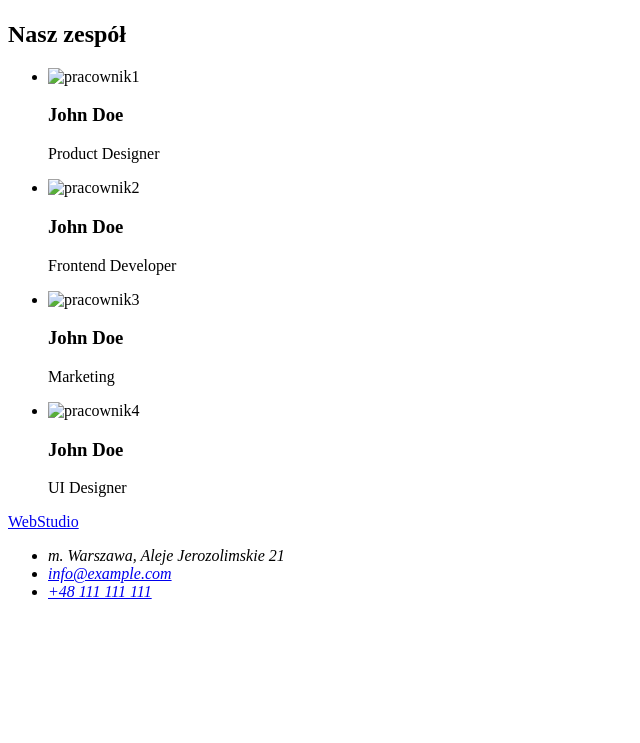
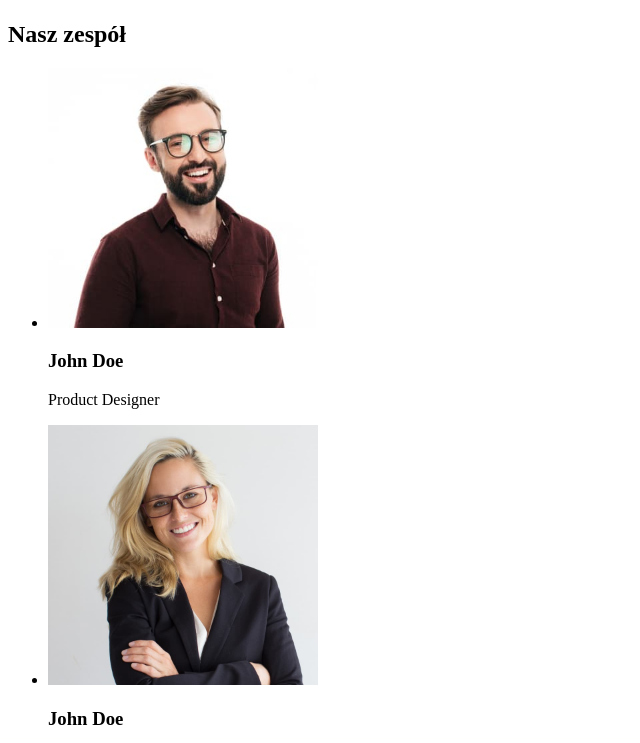
Before and after one commit to zanetamak/goit-markup-hw-01, a plain HTML site: page index.html in a window 1280 px wide. Shown: the part 1517-2260 px from the top of the page, without its empty margins (0-640 px from the left). Before the commit the page ends 2134 px from the top, so only its background shows below. Drawn offline with Linux system fonts and the light colour scheme; the site is published under a folder, as on GitHub Pages, so addresses that start at the root find nothing.

Commit message:
index html

```diff
--- a/index.html
+++ b/index.html
@@ -4,7 +4,7 @@
     <meta charset="UTF-8">
     <meta http-equiv="X-UA-Compatible" content="IE=edge">
     <meta name="viewport" content="width=device-width, initial-scale=1.0">
-    <title>Web Studio</title>
+    <title>Studio</title>
 </head>
 <body>
 <header>
@@ -72,22 +72,22 @@
         <h2>Nasz zespół</h2>
         <ul>
             <li>
-                <img src="/images/team/pracownik1.jpg" alt="pracownik1" width="270" height="260">
+                <img src="./images/team/pracownik1.jpg" alt="pracownik1" width="270" height="260">
                     <h3>John Doe</h3>
                     <p>Product Designer</p>
             </li>
             <li>
-                <img src="/images/team/pracownik2.jpg" alt="pracownik2" width="270" height="260">
+                <img src="./images/team/pracownik2.jpg" alt="pracownik2" width="270" height="260">
                     <h3>John Doe</h3>
                     <p>Frontend Developer</p>
             </li>
             <li>
-                <img src="/images/team/pracownik3.jpg" alt="pracownik3" width="270" height="260">
+                <img src="./images/team/pracownik3.jpg" alt="pracownik3" width="270" height="260">
                     <h3>John Doe</h3>
                     <p>Marketing</p>
             </li>
             <li>
-                <img src="/images/team/pracownik4.jpg" alt="pracownik4" width="270" height="260">
+                <img src="./images/team/pracownik4.jpg" alt="pracownik4" width="270" height="260">
                     <h3>John Doe</h3>
                     <p>UI Designer</p>
             </li>
```
